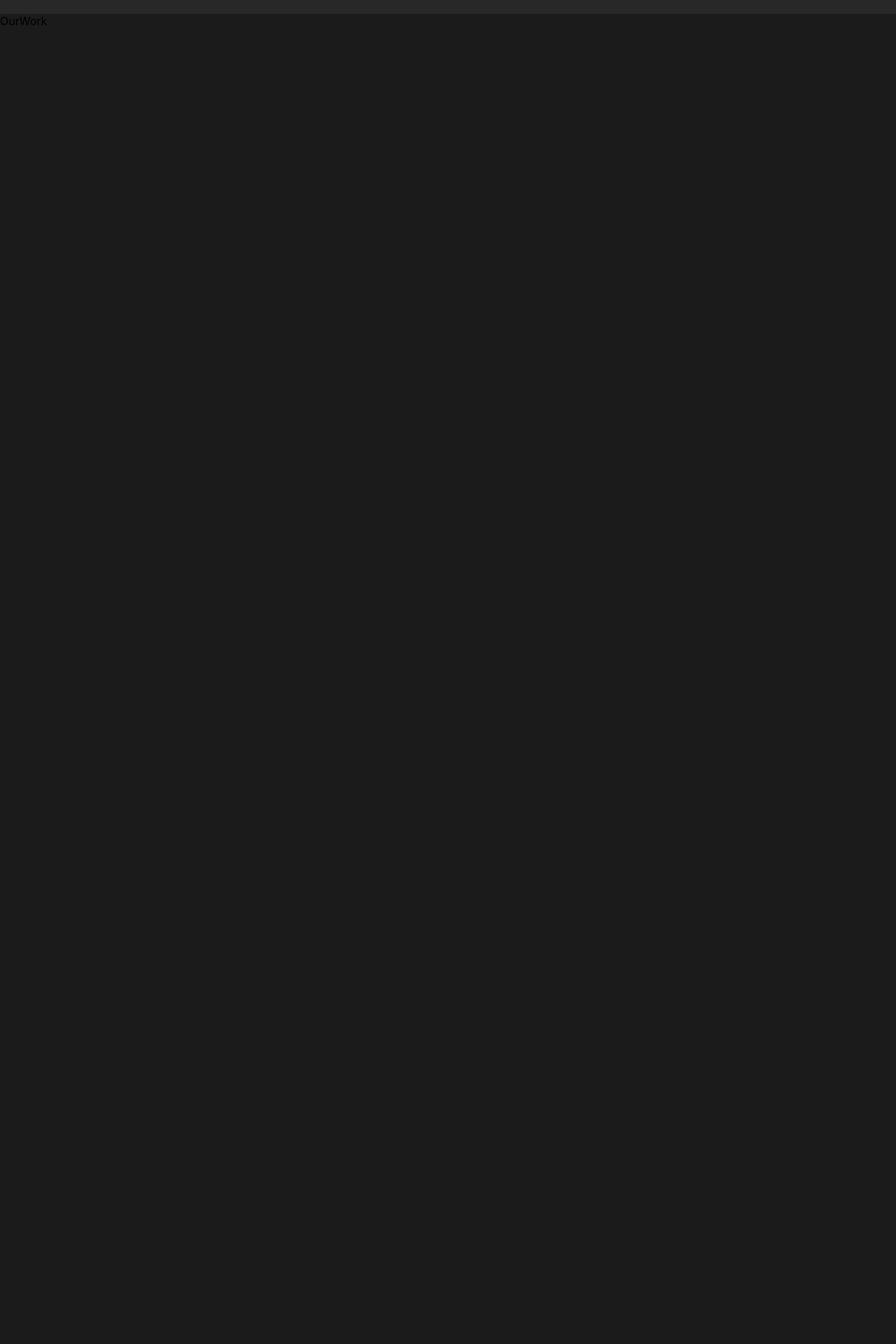
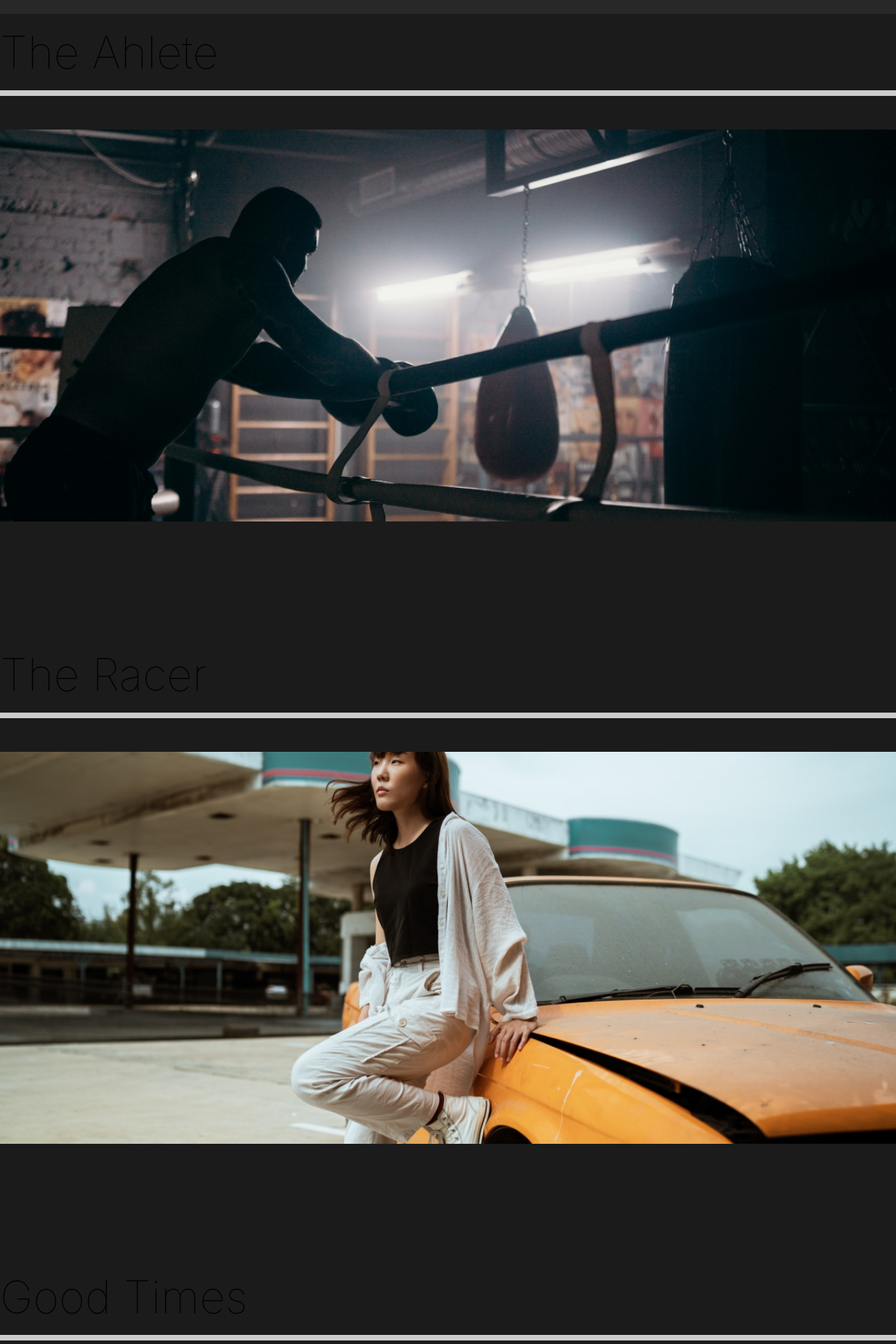
Before and after one commit to Xaisone/the-creative-react-captrue, a React (Create React App) app: page /work in a window 1280 px wide. Shown: the part 60-1980 px from the top of the page at 70% size. Before the commit the page ends 800 px from the top, so only its background shows below. Built offline with nearby package versions, Linux system fonts and the light colour scheme.

Commit message:
10. Our Work

```diff
--- a/src/pages/OurWork.js
+++ b/src/pages/OurWork.js
@@ -1,10 +1,62 @@
 
-import React from 'react'
+import React from 'react';
+import styled from 'styled-components';
+import { Link } from 'react-router-dom';
+import athlete from '../img/athlete-small.png';
+import goodtimes from '../img/goodtimes-small.png';
+import theracer from '../img/theracer-small.png';
 
 const OurWork = () => {
   return (
-    <div>OurWork</div>
+    <Work>
+        <Movie>
+            <h2>The Ahlete</h2>
+            <div className="line"></div>
+            <Link>
+                <img src={athlete} alt="athlete" />
+            </Link>
+        </Movie>
+        <Movie>
+            <h2>The Racer</h2>
+            <div className="line"></div>
+            <Link>
+                <img src={theracer} alt="athlete" />
+            </Link>
+        </Movie>
+        <Movie>
+            <h2>Good Times</h2>
+            <div className="line"></div>
+            <Link>
+                <img src={goodtimes} alt="athlete" />
+            </Link>
+        </Movie>
+    </Work>
   )
 }
 
+const Work = styled.div`
+min-height: 100vh;
+overflow: hidden;
+padding: 5rem, 10rem;
+
+h2{
+    padding: 1rem 0rem;
+}
+`;
+
+const Movie = styled.div`
+padding-bottom: 10rem;
+.line{
+    height: 0.5rem;
+    background: #cccccc;
+    margin-bottom: 3rem;
+}
+img{
+    width: 100%;
+    height: 70vh;
+    object-fit: cover;
+}
+`;
+
+
 export default OurWork
```
